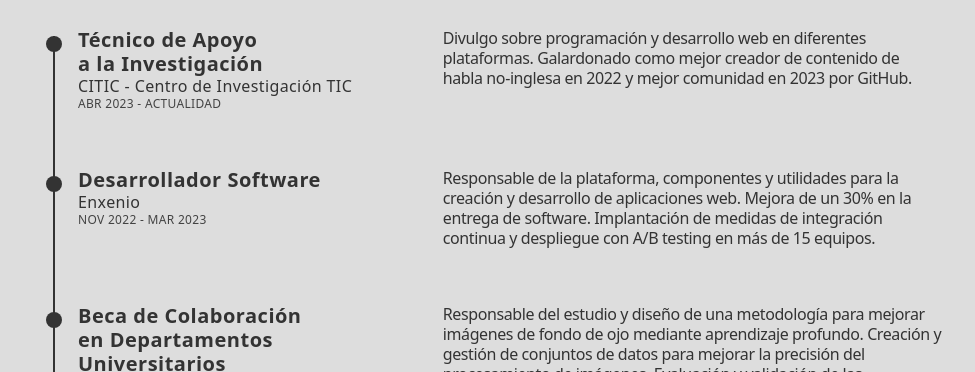
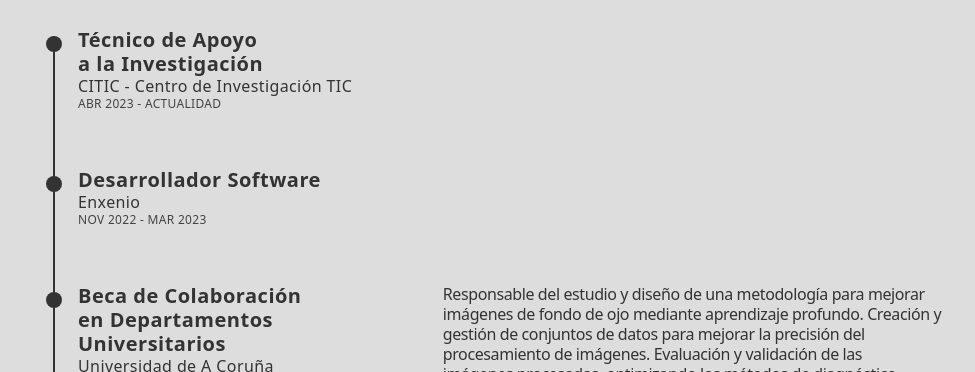
Before and after one commit to TheLokin/porfolio, an Astro site: page / in a window 1280 px wide. Shown: the part 416-788 px from the top of the page, without its empty margins (149-1124 px from the left). Built offline with nearby package versions, Linux system fonts and the light colour scheme; Astro itself is replaced by a stand-in of ours.

Commit message:
Refactor Experience section to remove unnecessary description fields

```diff
--- a/src/sections/Experience.astro
+++ b/src/sections/Experience.astro
@@ -9,8 +9,7 @@ const history = [
       from: new Date(2023, 3),
       to: null,
     },
-    description:
-      "Divulgo sobre programación y desarrollo web en diferentes plataformas. Galardonado como mejor creador de contenido de habla no-inglesa en 2022 y mejor comunidad en 2023 por GitHub.",
+    description: "",
   },
   {
     job: "Desarrollador Software",
@@ -19,8 +18,7 @@ const history = [
       from: new Date(2022, 10),
       to: new Date(2023, 2),
     },
-    description:
-      "Responsable de la plataforma, componentes y utilidades para la creación y desarrollo de aplicaciones web. Mejora de un 30% en la entrega de software. Implantación de medidas de integración continua y despliegue con A/B testing en más de 15 equipos.",
+    description: "",
   },
   {
     job: "Beca de Colaboración en Departamentos Universitarios",
```
